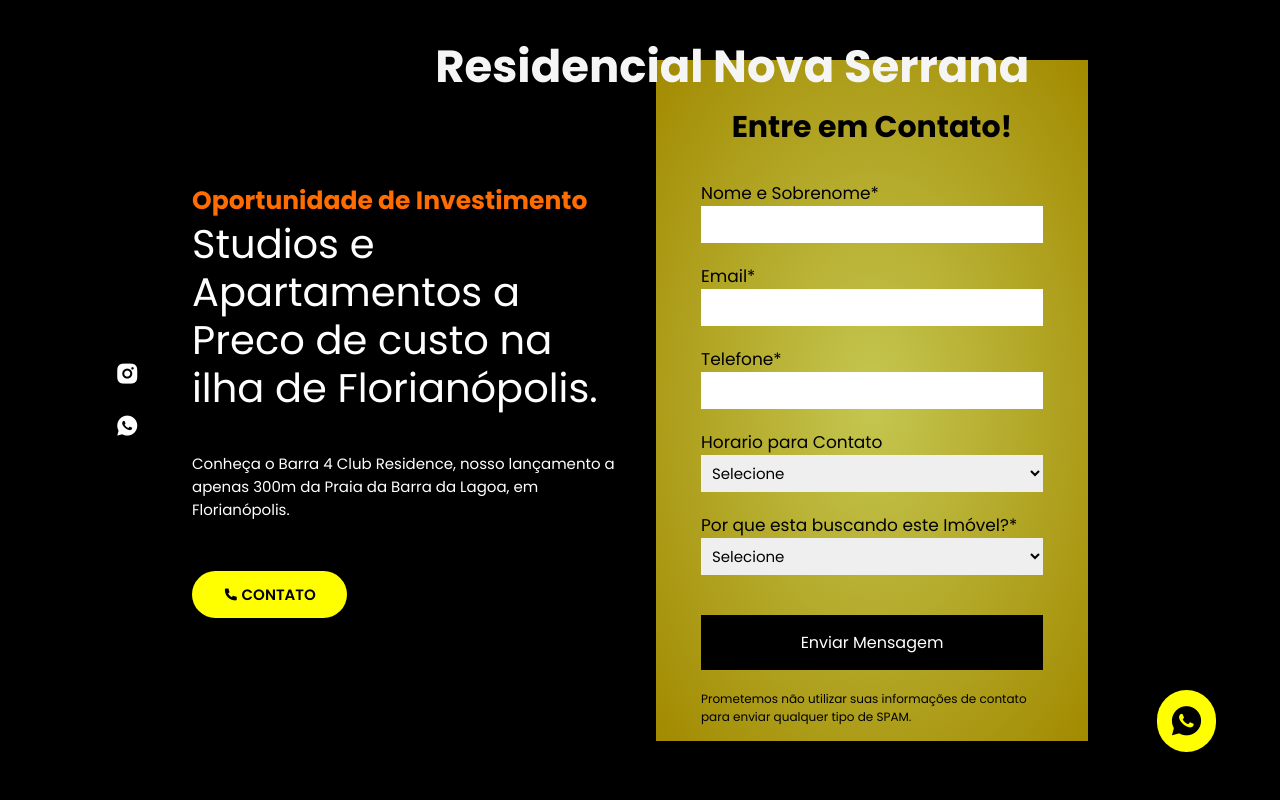
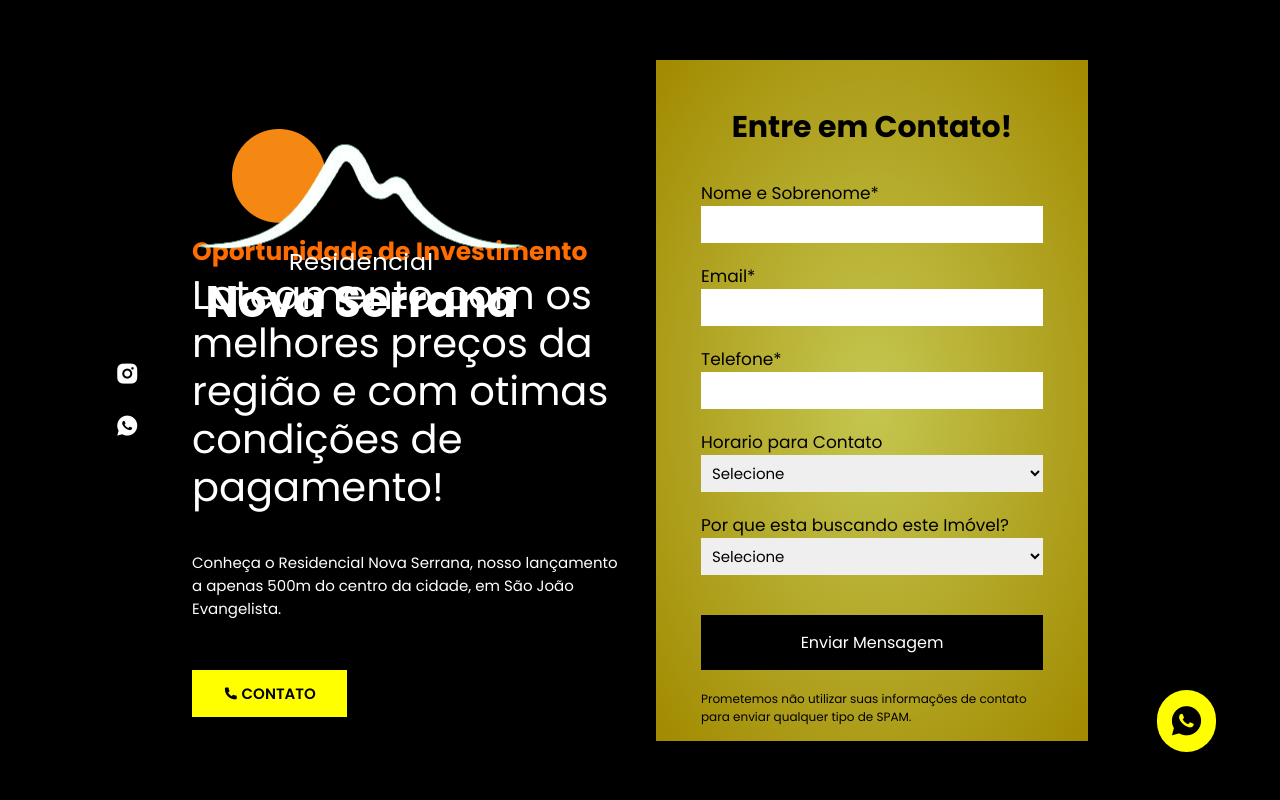
Before and after one commit to raylann-lopes/Projeto-Terra-Nobre, a PHP site: page /html/index.html in a window 1280 px wide. Run offline with PHP 8.4, Linux system fonts and the light colour scheme; some libraries are stand-ins or nearby versions.

Commit message:
git commit

```diff
--- a/css/style.css
+++ b/css/style.css
@@ -46,6 +46,12 @@ header {
   padding: 33px 9%;
   z-index: 1000;
 }
+ .image {
+  position: fixed;
+  top: 15%;
+  left: 14%;
+  width: 300px;
+}
 .text {
   font-size: 20px;
   font-weight: 700;
@@ -58,13 +64,16 @@ header {
   cursor: pointer;
   display: none;
 }
-.residence{
+.residence {
   width: 100%;
   height: auto;
   background-color: black;
   background-position: center;
   background-size: cover;
-  backdrop-filter: blur(100px)
+  backdrop-filter: blur(100px);
+}
+body .contact{
+    margin-top: 0;
 }
 body .residence {
   height: 100%;
@@ -80,8 +89,8 @@ body .residence {
 section {
   padding: 0 15%;
 }
-.residence img{
-  z-index: 1;
+.residence-text{
+  padding-top: 150px;
 }
 .residence-text h1 {
   display: flex;
@@ -90,10 +99,11 @@ section {
   color: rgb(255, 255, 255);
   margin: 0 0 20px;
 }
-.residence-text h6{
-  display:inline;
+.residence-text h6 {
+  left: 0;
+  display: inline;
   font-size: 25px;
-  color:var(--secondary-color);
+  color: var(--secondary-color);
 }
 .residence-text .title {
   font-size: 40px;
@@ -123,13 +133,13 @@ section {
   color: #000000;
   font-size: 15px;
   font-weight: 600;
-  border-radius: 30px;
+  border-radius: 00px;
   transition: all 0.55s ease;
   text-transform: uppercase;
   border: 1px solid transparent;
 }
 .residence-text a:hover {
-/*  background: var(--main-color ); */
+  /*  background: var(--main-color ); */
   border: 1px solid rgb(155, 87, 87);
   color: black;
   transform: translateX(8px);
@@ -192,8 +202,13 @@ section {
   width: 100%;
   /*
   background-color: var(--main-color);*/
-  background-image: radial-gradient(ellipse, rgba(252, 255, 104, 0.781) 0%, rgba(255, 217, 0, 0.637) );
+  background-image: radial-gradient(
+    ellipse,
+    rgba(252, 255, 104, 0.781) 0%,
+    rgba(255, 217, 0, 0.637)
+  );
 }
+
 .contact h2 {
   color: #000000;
   font-size: 30px;
--- a/html/index.html
+++ b/html/index.html
@@ -4,7 +4,6 @@
     <meta charset="UTF-8" />
     <meta name="viewport" content="width=device-width, initial-scale=1.0" />
     <title>Document</title>
-
 
     <!--CSS-->
     <link rel="stylesheet" href="/css/style.css" />
@@ -29,21 +28,21 @@
       rel="stylesheet"
     />
   </head>
-  <header>
-    <a href="#" class="text"> Residencial Nova Serrana </a>
-  </header>
   <body>
     <section class="residence">
+      <div class="image">
+        <a href="" class="image-logo"><img src="/src/logo white.png" alt="" /></a>
+      </div>
       <div class="residence-text">
         <h6>Oportunidade de Investimento</h6>
         <p class="title">
-          Studios e Apartamentos a Preco de custo na ilha de Florianópolis.
+          Loteamento com os melhores preços da região e com otimas condições de pagamento!
         </p>
         <p class="title2">
-          Conheça o Barra 4 Club Residence, nosso lançamento a apenas 300m da
-          Praia da Barra da Lagoa, em Florianópolis.
+          Conheça o Residencial Nova Serrana, nosso lançamento a apenas 500m do
+          centro da cidade, em São João Evangelista.
         </p>
-        <a href="#" class="ctaa"><i class="ri-phone-fill"></i> Contato</a>
+        <a href="#"class="ctaa"><i class="ri-phone-fill"></i> Contato</a>
       </div>
 
       <div class="contact">
@@ -57,7 +56,7 @@
 
           <div class="input-box">
             <p><label for="">Email*</label></p>
-            <input type="email" placeholder="" />
+            <input type="email" placeholder="" required />
           </div>
 
           <div class="input-box">
@@ -67,7 +66,7 @@
 
           <div class="input-box">
             <p><label for="">Horario para Contato</label></p>
-            <select required="">
+            <select>
               <option value="">
                 <p>Selecione</p>
               </option>
@@ -81,7 +80,7 @@
           </div>
 
           <div class="input-box">
-            <p><label for="">Por que esta buscando este Imóvel?*</label></p>
+            <p><label for="">Por que esta buscando este Imóvel?</label></p>
             <select>
               <option value="">
                 <p>Selecione</p>
```
Also changed, not shown: src/logo white.png.
